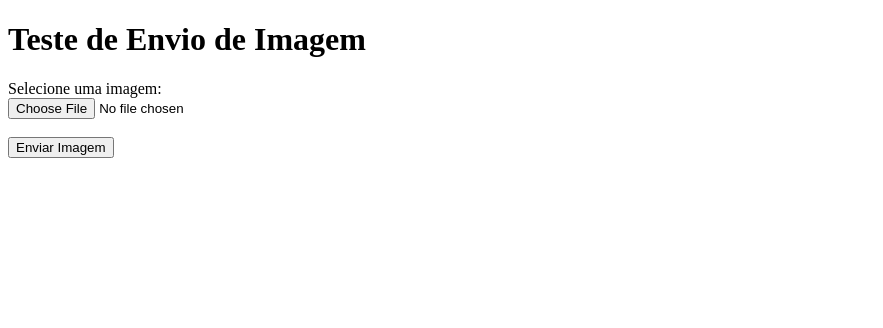
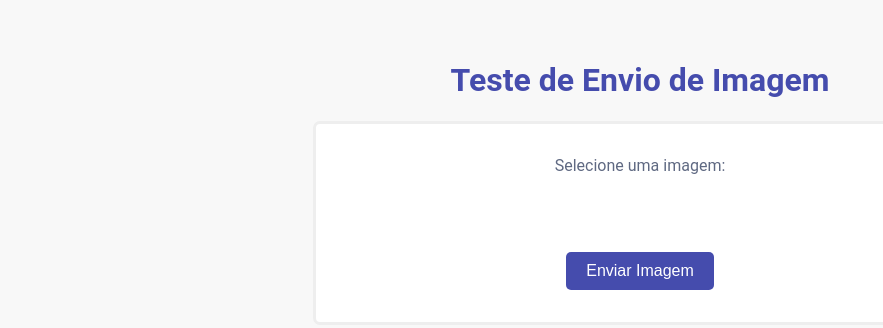
Before and after one commit to FeMarzani/imager-translater, a plain HTML site: page app/index.html in a window 1280 px wide. Shown: the whole page, without its empty margins (0-883 px from the left). Drawn offline with Linux system fonts and the light colour scheme.

Commit message:
:art: style: estilizando html

```diff
--- /dev/null
+++ b/app/css/style.css
@@ -0,0 +1,54 @@
+body {
+    font-family: "Roboto", sans-serif;
+    background: #f8f8f8;
+    text-align: center;
+    padding: 2rem;
+}
+
+h1 {
+    color: #454cad;
+}
+
+form {
+    display: block;
+    margin: 0 auto;
+    width: 100%;
+    max-width: 600px;
+    background: #fff;
+    border-radius: 7px;
+    border: 3px solid #eee;
+    padding: 2rem 1.5rem;
+    transition: all .2s ease;
+    user-select: none;
+}
+
+form:hover {
+    border-color: #454cad;
+}
+
+form label {
+    display: block;
+    margin-bottom: 10px;
+    color: #5f6982;
+}
+
+form input[type="file"] {
+    display: none;
+}
+
+form input[type="submit"] {
+    display: inline-block;
+    margin-top: 10px;
+    padding: 10px 20px;
+    font-size: 16px;
+    background-color: #454cad;
+    color: #fff;
+    border: none;
+    border-radius: 5px;
+    cursor: pointer;
+    transition: background-color 0.3s ease;
+}
+
+form input[type="submit"]:hover {
+    background-color: #3a3972;
+}
--- a/app/index.html
+++ b/app/index.html
@@ -4,6 +4,7 @@
     <meta charset="UTF-8">
     <meta name="viewport" content="width=device-width, initial-scale=1.0">
     <title>Teste de Envio de Imagem</title>
+    <link rel="stylesheet" type="text/css" href="css/style.css">
 </head>
 <body>
     <h1>Teste de Envio de Imagem</h1>
```
Also changed, not shown: 1 other file.
